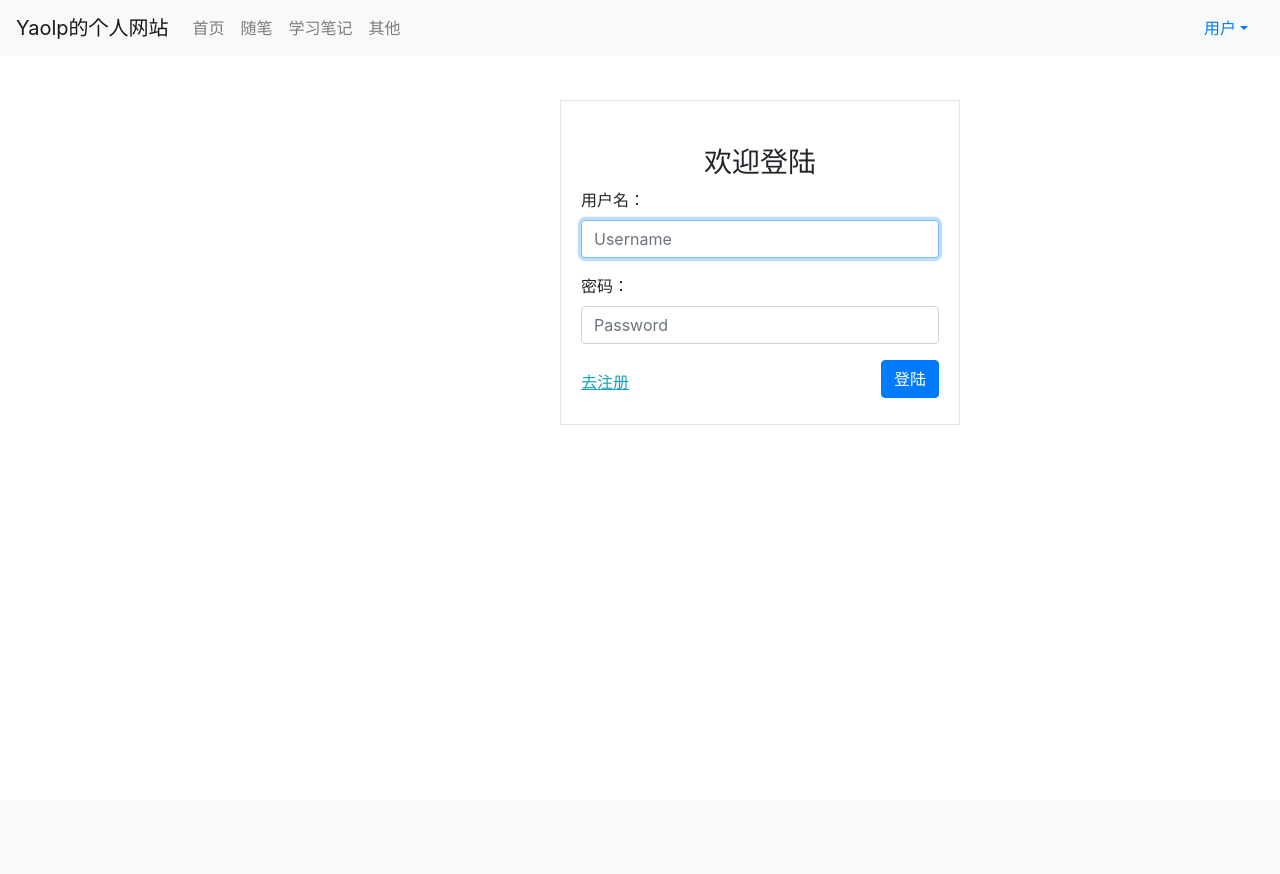
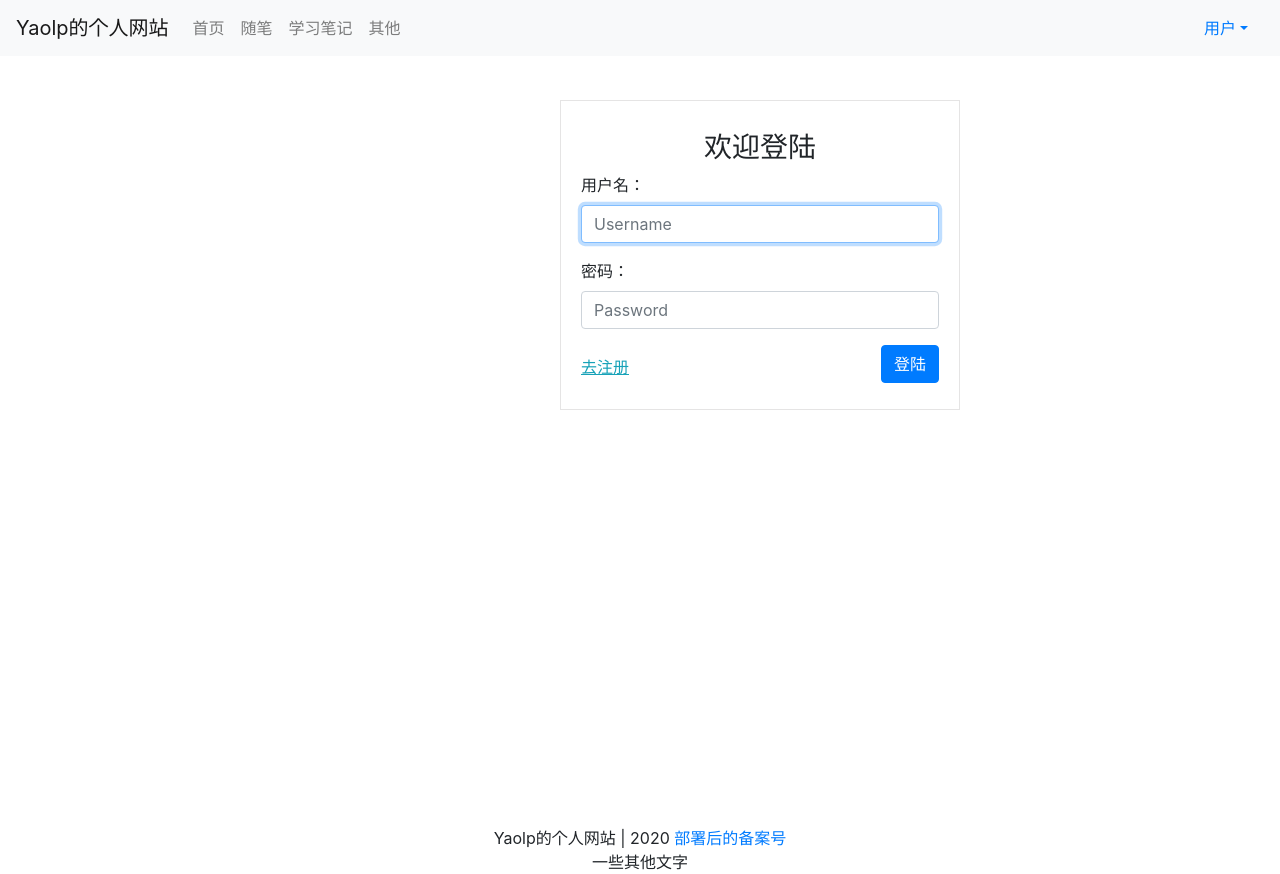
Before and after one commit to yaotts/learn-django, a Django app: page /accounts/login/ in a window 1280 px wide. Before the commit the page ends 425 px from the top, so only its background shows below. Run offline with Django 3.2, Linux system fonts and the light colour scheme; some libraries are stand-ins or nearby versions.

Commit message:
add footer to the base page

```diff
--- a/mysite/login/static/login/login.css
+++ b/mysite/login/static/login/login.css
@@ -1,5 +1,5 @@
 div.container {
-    position: fixed;
+    position: absolute;
     left: 560px ;
     right: 560px;
     top: 100px;
@@ -12,7 +12,7 @@
     border-color:rgba(219, 217, 217, 0.712);
 }
 .form-login {
-    margin-top: 25px;
+    margin-top: 10px;
     margin-bottom: 10px;
 }
 form a {
--- a/mysite/templates/base_login.html
+++ b/mysite/templates/base_login.html
@@ -52,6 +52,11 @@
         <p>Nothing.</p>
         {% endblock %}
     </div>
+    <footer class="footer mt-auto py-3">
+        <div class="container">
+            <span class="text-muted">Yaolp的个人网站.</span>
+        </div>
+    </footer>
     <script src="https://cdn.bootcss.com/jquery/3.4.1/jquery.js"></script>
     <script src="https://cdn.bootcss.com/popper.js/1.15.0/esm/popper-utils.min.js"></script>
     <script src="https://cdn.bootcss.com/twitter-bootstrap/4.3.1/js/bootstrap.min.js"></script>
--- a/mysite/templates/base_logout.html
+++ b/mysite/templates/base_logout.html
@@ -7,7 +7,30 @@
     <title>{% block title%}Yaolp的个人网站{% endblock %}</title>
     <meta name="viewport" content="width=device-width, initial-scale=1,shrink-to-fit=no">
     <link rel="stylesheet" href="https://cdn.bootcss.com/twitter-bootstrap/4.3.1/css/bootstrap.min.css">
+    <style type="text/css">
+        html,body {
+            height: 100%;
+        }
+        .content {
+            padding-bottom: 30px;
+            overflow: hidden;
+        }
+        .wrap {
+            min-height: 100%;
+
+        }
+        .footer {
+            margin-top: -30px;
+            height: 30px;
+        }
+        .footer p {
+            text-align: center;
+            margin: 0;
+            padding: 0;
+        }
+    </style>
     {% block style %}{% endblock %}
+
 </head>
 
 <body>
@@ -43,15 +66,19 @@
             </div>
         </div>
     </nav>
-    <div id="sidebar">
+    <div class="wrap">
+        <div class="sidebar">
             {% block sidebar %}
             {% endblock%}
         </div>
-    <div id="content">
             {% block content %}
                 <p>Nothing.</p>
             {% endblock %}
     </div>
+    <footer class="footer">
+        <p>Yaolp的个人网站 | 2020  <a href="#">部署后的备案号</a></p>
+        <p>一些其他文字</p>
+    </footer>
     <script src="https://cdn.bootcss.com/jquery/3.4.1/jquery.js"></script>
     <script src="https://cdn.bootcss.com/popper.js/1.15.0/esm/popper-utils.min.js"></script>
     <script src="https://cdn.bootcss.com/twitter-bootstrap/4.3.1/js/bootstrap.min.js"></script>
```
Also changed, not shown: mysite/templates/admin/test.html (+47 -12 lines). Lines whose indentation alone changed are shown as unchanged.
